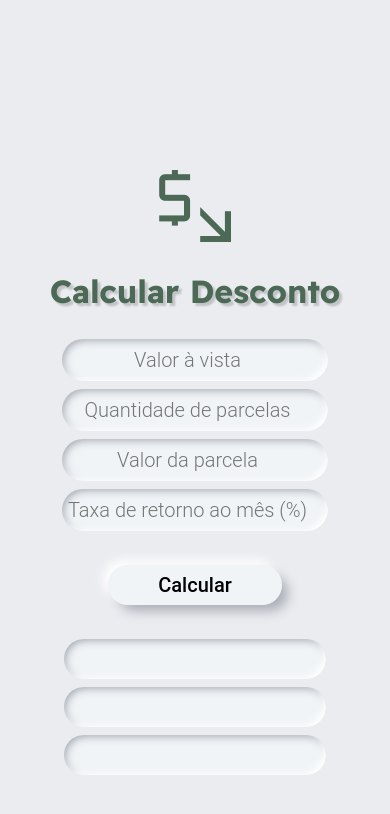
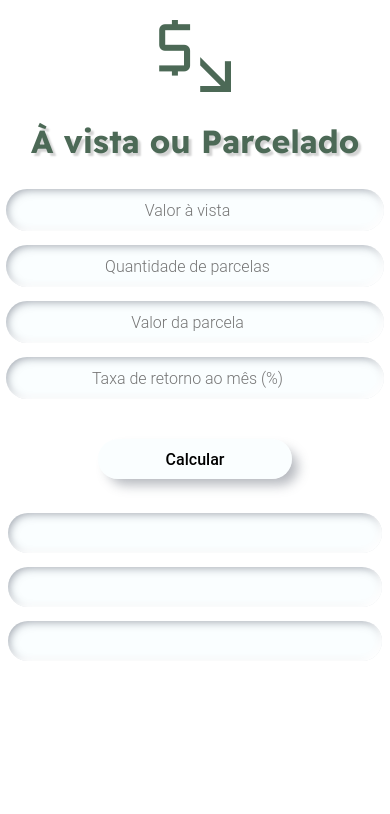
Before and after one commit to joaorobra/calculadora, a plain HTML site: page calculadoras-simples/scalc-descontoavista.html in a window 390 px wide. Drawn offline with nearby package versions, Linux system fonts and the light colour scheme.

Commit message:
alteracoes

```diff
--- a/calculadoras-simples/estilo-calc.css
+++ b/calculadoras-simples/estilo-calc.css
@@ -182,32 +182,45 @@ label {
 }
 
 
-@media (max-width: 600px) {
+/* Smartphone-Specific Styling */
+@media (max-width: 600px) {  /* Adjust this breakpoint as needed */
 
-    * {  background-color: #ebecf0;}
+body {
+  display: flex;
+  justify-content: center;
+  align-items: center;
+}
 
-    body {
-        display: flex;
-        justify-content: center;
-    }
+h1 {
+  text-align: center;
+}
 
-  main {
-    margin-top: 40%;
-  }
+main {
+  display: flex;
+  flex-direction: column;
+  margin: auto;
+  flex-wrap: nowrap;
+  align-items: center;
+  justify-content: center;
 
-  input.numbers {
-    width: 90%;
-    font-size: 15pt;
+}
+
+
+  input.numbers, output {
+    width: 96vw;            /* Full width for better readability */
+    font-size: 12pt;        /* Increase font size for touchscreens */
+    margin-bottom: 10px;    /* Add spacing between elements */
   }
 
   output {
-    width: 90%;
-    font-size: 15pt;
+    font-size: 12pt;
   }
 
   button#calcular {
-    width: 60%;
-    font-size: 15pt;
-    margin: 10 px;
+    width: 50%;             /* Larger button for easier tapping */
+    font-size: 12pt;
+    padding: 10px;         /* Add padding for a larger tap target */
   }
+
+
 }
--- a/calculadoras-simples/scalc-descontoavista.html
+++ b/calculadoras-simples/scalc-descontoavista.html
@@ -4,7 +4,7 @@
 <head>
     <meta charset="UTF-8" />
     <meta name="viewport" content="width=device-width, initial-scale=1.0" />
-    <title>Calcular Desconto</title>
+    <title>À vista ou Parcelado</title>
     <link rel="stylesheet" href="estilo-calc.css" />
     <link rel="stylesheet"
         href="https://fonts.googleapis.com/css2?family=Material+Symbols+Outlined:opsz,wght,FILL,GRAD@20..48,100..700,0..1,-50..200" />
@@ -13,7 +13,7 @@
 <body>
     <main>
         <span id="iconbig" class="material-symbols-outlined"> mintmark </span>
-        <h1>Calcular Desconto</h1>
+        <h1>À vista ou Parcelado</h1>
 
         <input class="numbers" type="number" name="valor-a-vista" id="ivaloravista" placeholder="Valor à vista"
             min="0" />
```
Also changed, not shown: style.css (+7 -5 lines).
